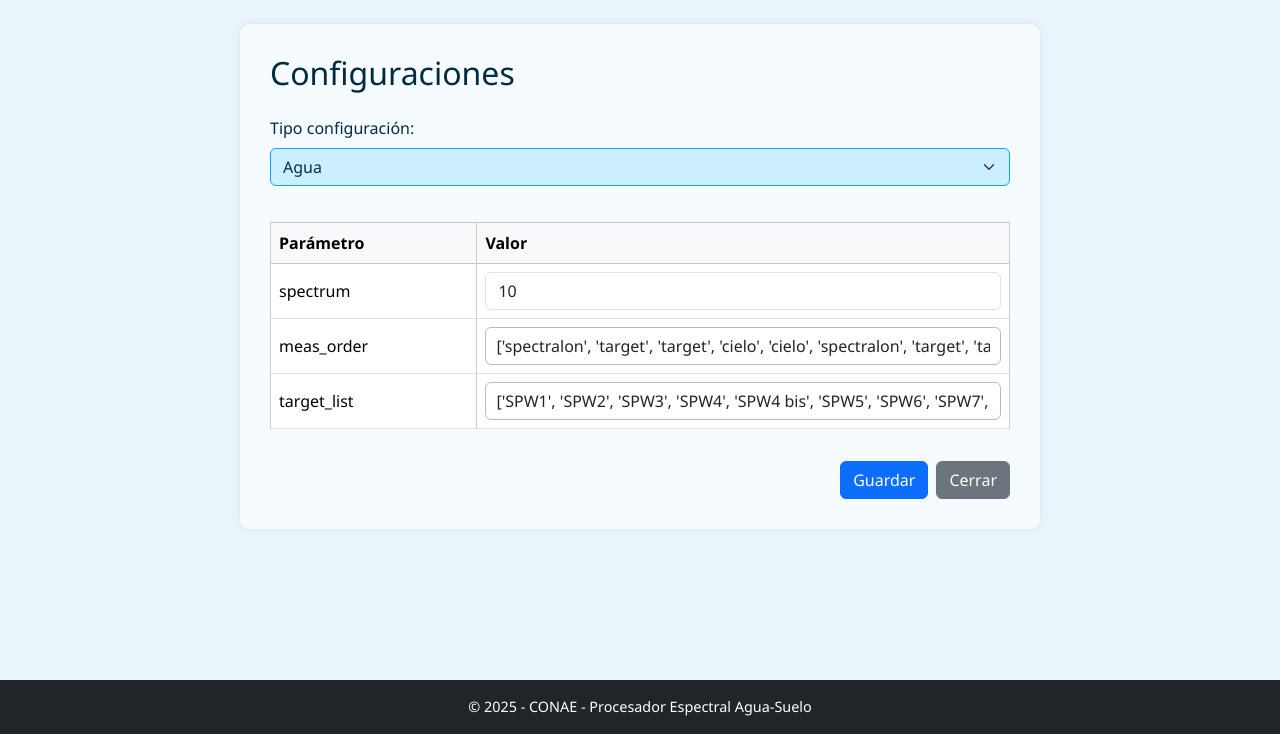
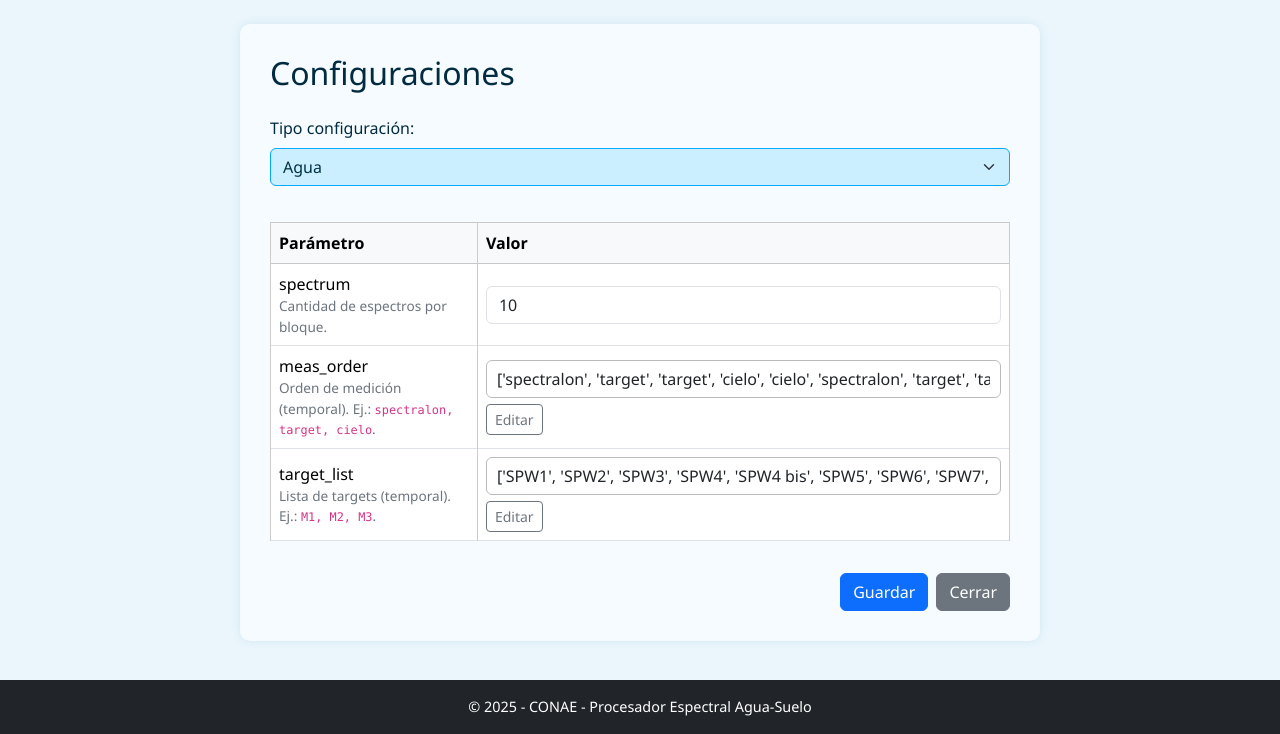
Before and after one commit to Geoespectro/RadProc-Django-Stateless, a Django app: page /configuraciones/ in a window 1280 px wide. Shown: the part 66-800 px from the top of the page. Run offline with Django 5.2, Linux system fonts and the light colour scheme.

Commit message:
configuraciones -  editor por modal para meas_order y target_list

```diff
--- a/interfaz/static/js/config.js
+++ b/interfaz/static/js/config.js
@@ -1,80 +1,173 @@
-// static/js/config.js — STATELESS y sin sorpresas al volver
-// - Aplica estilo (agua/suelo/spectralon) al <select>
-// - Bloquea la opción opuesta
-// - El botón "Inicio" conserva el tipo (agua/suelo)
-// - AL IR A SPECTRALON: pasa siempre el último tipo no-spectralon en ?tipo=...
-
+// config.js — STATELESS + modal simple (solo botón "Editar")
 console.log("✅ config.js cargado");
 
 document.addEventListener("DOMContentLoaded", function () {
   const tipoConfig = document.getElementById("tipo-config");
-  if (!tipoConfig) return;
+  const formConfig = document.getElementById("form-config");
 
-  // Guarda el último tipo NO-spectralon (para ida y vuelta al editor)
+  // ===== helpers UI de tipo =====
   function initUltimoTipo() {
+    if (!tipoConfig) return;
     const v = (tipoConfig.value || "").toLowerCase();
-    // Sólo guardamos si es agua/suelo
     if (v === "agua" || v === "suelo") {
       tipoConfig.dataset.current = v;
     } else if (!tipoConfig.dataset.current) {
-      // Fallback razonable si llegara "spectralon" (no debería por redirección del server)
       tipoConfig.dataset.current = "agua";
     }
   }
-
   function actualizarEstiloConfiguracion() {
-    tipoConfig.classList.remove("agua", "suelo", "spectralon");
+    if (!tipoConfig) return;
+    tipoConfig.classList.remove("agua","suelo","spectralon");
     switch ((tipoConfig.value || "").toLowerCase()) {
-      case "agua":       tipoConfig.classList.add("agua"); break;
-      case "suelo":      tipoConfig.classList.add("suelo"); break;
+      case "agua": tipoConfig.classList.add("agua"); break;
+      case "suelo": tipoConfig.classList.add("suelo"); break;
       case "spectralon": tipoConfig.classList.add("spectralon"); break;
     }
   }
-
   function bloquearOpuesta() {
+    if (!tipoConfig) return;
     const v = (tipoConfig.value || "").toLowerCase();
     const aguaOpt  = tipoConfig.querySelector('option[value="agua"]');
     const sueloOpt = tipoConfig.querySelector('option[value="suelo"]');
     if (aguaOpt)  aguaOpt.disabled  = (v === "suelo");
     if (sueloOpt) sueloOpt.disabled = (v === "agua");
   }
-
   function actualizarHomeHref() {
     const homeBtn = document.querySelector('a[title="Inicio"]');
-    if (homeBtn) {
-      // Usamos SIEMPRE el último no-spectralon para volver a Inicio
+    if (homeBtn && tipoConfig) {
       const baseTipo = (tipoConfig.dataset.current || (tipoConfig.value || "")).toLowerCase();
       homeBtn.setAttribute("href", "/?tipo=" + encodeURIComponent(baseTipo));
     }
   }
 
-  // Estado inicial
-  initUltimoTipo();
-  actualizarEstiloConfiguracion();
-  bloquearOpuesta();
-  actualizarHomeHref();
+  initUltimoTipo(); actualizarEstiloConfiguracion(); bloquearOpuesta(); actualizarHomeHref();
 
-  if (!tipoConfig.dataset.bound) {
+  if (tipoConfig && !tipoConfig.dataset.bound) {
     tipoConfig.addEventListener("change", function () {
       const selected = (tipoConfig.value || "").toLowerCase();
-
-      // Si eligen Spectralon, navegamos al editor con el ÚLTIMO tipo no-spectralon
       if (selected === "spectralon") {
         const ultimo = tipoConfig.dataset.current || "agua";
         window.location.href = "/editar_spectralon/?tipo=" + encodeURIComponent(ultimo);
         return;
       }
-
-      // Si eligen agua/suelo, actualizamos el "último tipo" y navegamos a su config
       tipoConfig.dataset.current = selected;
-
-      actualizarEstiloConfiguracion();
-      bloquearOpuesta();
-      actualizarHomeHref();
-
+      actualizarEstiloConfiguracion(); bloquearOpuesta(); actualizarHomeHref();
       window.location.href = `/configuraciones/?tipo=${encodeURIComponent(selected)}&force_config=1`;
     });
-
     tipoConfig.dataset.bound = "1";
   }
+
+  // ===== Modal para listas (meas_order, target_list) =====
+  const modalEl = document.getElementById("editorListaModal");
+  const editor  = document.getElementById("editorTextarea");
+  const helpEl  = document.getElementById("editor-help");
+  const feedback = document.getElementById("editorFeedback");
+  const titleEl = document.getElementById("editorListaLabel");
+  const btnAplicar = document.getElementById("btn-aplicar-lista");
+  const BS = window.bootstrap;
+  const modal = (modalEl && BS) ? new BS.Modal(modalEl, { backdrop:'static' }) : null;
+
+  let currentField = null; // "meas_order" | "target_list"
+
+  function parseToArrayLoose(text) {
+    // 1) intentar JSON
+    try {
+      const parsed = JSON.parse(text);
+      if (Array.isArray(parsed)) return parsed.map(String);
+    } catch(e) {}
+    // 2) coma-separado (permite [] y comillas sueltas)
+    let t = String(text || "").trim();
+    if (t.startsWith("[") && t.endsWith("]")) t = t.slice(1, -1);
+    const parts = t.split(",").map(s => s.trim()).filter(Boolean);
+    return parts.map(s => s.replace(/^['"]|['"]$/g, ""));
+  }
+
+  function setHelp(field) {
+    if (!helpEl) return;
+    if (field === "meas_order") {
+      helpEl.innerHTML = `
+        <strong>Orden de medición</strong> (temporal).
+        Valores permitidos: <code>spectralon</code>, <code>target</code>, <code>cielo</code>.<br>
+        Podés escribir <em>coma-separado</em> (ej.: <code>spectralon, target, cielo</code>)
+        o pegar un JSON (ej.: <code>["spectralon","target"]</code>).
+      `;
+    } else {
+      helpEl.innerHTML = `
+        <strong>Lista de targets</strong> (temporal).
+        Ejemplo: <code>M1, M2, M3</code> o JSON <code>["M1","M2","M3"]</code>.
+      `;
+    }
+  }
+
+  function openEditor(field) {
+    const inputEl = document.getElementById(field);
+    if (!inputEl || !modal || !editor) return;
+    currentField = field;
+    setHelp(field);
+    if (titleEl) titleEl.textContent = `Editar ${field}`;
+    // mostrar en formato legible
+    editor.value = JSON.stringify(parseToArrayLoose(inputEl.value), null, 2);
+    feedback.textContent = "";
+    feedback.className = "mt-2 small";
+    modal.show();
+  }
+
+  function applyEditor() {
+    const arr = parseToArrayLoose(editor.value);
+    if (!arr.length) {
+      feedback.className = "mt-2 small text-danger";
+      feedback.textContent = "Ingresá al menos un valor (coma-separado o JSON).";
+      return;
+    }
+    // validación domain simple para meas_order
+    if (currentField === "meas_order") {
+      const ok = arr.every(v => ["spectralon","target","cielo"].includes(v.toLowerCase()));
+      if (!ok) {
+        feedback.className = "mt-2 small text-danger";
+        feedback.textContent = 'Solo se permiten valores: "spectralon", "target", "cielo".';
+        return;
+      }
+    }
+    const inputEl = document.getElementById(currentField);
+    if (inputEl) inputEl.value = JSON.stringify(arr);
+    modal && modal.hide();
+  }
+
+  // Botones "Editar"
+  document.addEventListener("click", function (e) {
+    const btn = e.target.closest(".btn-edit-list");
+    if (!btn) return;
+    openEditor(btn.getAttribute("data-target"));
+  });
+
+  if (btnAplicar) btnAplicar.addEventListener("click", applyEditor);
+
+  // Ctrl/Cmd+Enter para aplicar
+  if (editor) {
+    editor.addEventListener("keydown", function (e) {
+      if ((e.ctrlKey || e.metaKey) && e.key === "Enter") {
+        e.preventDefault();
+        applyEditor();
+      }
+    });
+  }
+
+  // Normalización al enviar (garantiza JSON válido)
+  if (formConfig && !formConfig.dataset.bound) {
+    formConfig.addEventListener("submit", function () {
+      ["meas_order","target_list"].forEach(id => {
+        const el = document.getElementById(id);
+        if (!el) return;
+        try {
+          const parsed = JSON.parse(el.value);
+          if (Array.isArray(parsed)) {
+            el.value = JSON.stringify(parsed.map(String));
+            return;
+          }
+        } catch(e){}
+        el.value = JSON.stringify(parseToArrayLoose(el.value));
+      });
+    });
+    formConfig.dataset.bound = "1";
+  }
 });
--- a/interfaz/templates/main/configuraciones.html
+++ b/interfaz/templates/main/configuraciones.html
@@ -5,6 +5,10 @@
 
 {% block extra_css %}
 <link rel="stylesheet" href="{% static 'css/config.css' %}">
+<style>
+  .hint { font-size:.85rem; color:#6c757d; }
+  .edit-actions { display:flex; gap:.5rem; align-items:center; margin-top:.35rem; }
+</style>
 {% endblock %}
 
 {% block content %}
@@ -30,7 +34,6 @@
   </div>
 
   {% if tipo_seleccionado == "spectralon" %}
-    <!-- Fallback informativo: normalmente la vista redirige al editor TXT -->
     <div class="alert alert-warning">
       ⚠️ La edición de Spectralon se realiza como <strong>archivo TXT</strong> en una vista dedicada.
     </div>
@@ -39,40 +42,63 @@
       <a href="/?tipo=agua" class="btn btn-secondary">Cerrar</a>
     </div>
   {% else %}
-    <!-- ======================= AGUA / SUELO ======================= -->
     <form action="/guardar_config/" method="post" id="form-config">
       {% csrf_token %}
       <input type="hidden" name="tipo" value="{{ tipo_seleccionado|default:'agua' }}">
 
-      <!-- Tabla de parámetros -->
       <div class="table-responsive mb-3">
-        <table class="table table-bordered">
+        <table class="table table-bordered align-middle">
           <thead class="table-light">
             <tr>
-              <th>Parámetro</th>
+              <th style="width:28%">Parámetro</th>
               <th>Valor</th>
             </tr>
           </thead>
           <tbody id="tabla-parametros">
             <tr>
-              <td><label for="spectrum">spectrum</label></td>
               <td>
+                <label for="spectrum" class="mb-0">spectrum</label>
+                <div class="hint">Cantidad de espectros por bloque.</div>
+              </td>
+              <td style="max-width:560px">
                 <input type="number" class="form-control" name="spectrum" id="spectrum"
                        value="{{ config.spectrum }}">
               </td>
             </tr>
+
+            <!-- meas_order -->
             <tr>
-              <td><label for="meas_order">meas_order</label></td>
+              <td>
+                <label for="meas_order" class="mb-0">meas_order</label>
+                <div class="hint">
+                  Orden de medición (temporal). Ej.: <code>spectralon, target, cielo</code>.
+                </div>
+              </td>
               <td>
                 <input type="text" class="form-control" name="meas_order" id="meas_order"
-                       value='{{ config.meas_order }}'>
+                       value='{{ config.meas_order }}' autocomplete="off">
+                <div class="edit-actions">
+                  <button type="button" class="btn btn-outline-secondary btn-sm btn-edit-list"
+                          data-target="meas_order">Editar</button>
+                </div>
               </td>
             </tr>
+
+            <!-- target_list -->
             <tr>
-              <td><label for="target_list">target_list</label></td>
+              <td>
+                <label for="target_list" class="mb-0">target_list</label>
+                <div class="hint">
+                  Lista de targets (temporal). Ej.: <code>M1, M2, M3</code>.
+                </div>
+              </td>
               <td>
                 <input type="text" class="form-control" name="target_list" id="target_list"
-                       value='{{ config.target_list }}'>
+                       value='{{ config.target_list }}' autocomplete="off">
+                <div class="edit-actions">
+                  <button type="button" class="btn btn-outline-secondary btn-sm btn-edit-list"
+                          data-target="target_list">Editar</button>
+                </div>
               </td>
             </tr>
           </tbody>
@@ -81,12 +107,32 @@
 
       <div class="d-flex justify-content-end gap-2">
         <button id="guardar-btn" type="submit" class="btn btn-primary">Guardar</button>
-        <!-- Volver a Inicio conservando el tipo seleccionado -->
         <a href="/?tipo={{ tipo_seleccionado }}" class="btn btn-secondary">Cerrar</a>
       </div>
     </form>
   {% endif %}
 </section>
+
+<!-- Modal editor de listas -->
+<div class="modal fade" id="editorListaModal" tabindex="-1" aria-labelledby="editorListaLabel" aria-hidden="true">
+  <div class="modal-dialog modal-lg modal-dialog-scrollable">
+    <div class="modal-content">
+      <div class="modal-header">
+        <h5 id="editorListaLabel" class="modal-title">Editar lista</h5>
+        <button type="button" class="btn-close" data-bs-dismiss="modal" aria-label="Cerrar"></button>
+      </div>
+      <div class="modal-body">
+        <div id="editor-help" class="alert alert-secondary py-2 mb-3"></div>
+        <textarea id="editorTextarea" class="form-control" rows="12" spellcheck="false"></textarea>
+        <div id="editorFeedback" class="mt-2 small"></div>
+      </div>
+      <div class="modal-footer">
+        <button type="button" id="btn-aplicar-lista" class="btn btn-primary">Aplicar</button>
+        <button type="button" class="btn btn-secondary" data-bs-dismiss="modal">Cancelar</button>
+      </div>
+    </div>
+  </div>
+</div>
 {% endblock %}
 
 {% block extra_js %}
```
